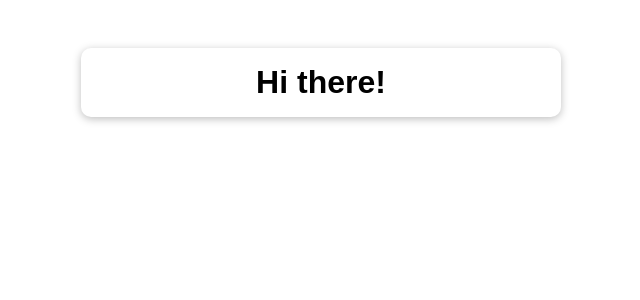
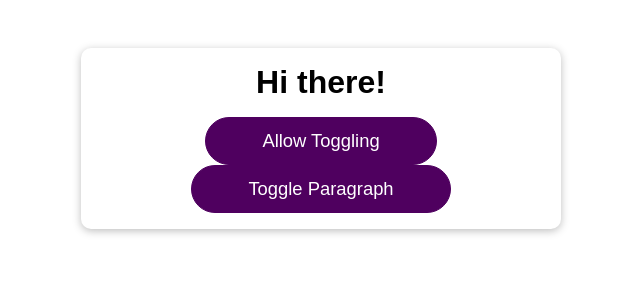
Before and after one commit to khj1341/udemy-react, a React (Create React App) app: page / in a window 1280 px wide. Shown: the top 300 px of the page, without its empty margins (319-959 px from the left). Built offline with nearby package versions, Linux system fonts and the light colour scheme.

Commit message:
upload complete code

```diff
--- a/src/App.css
+++ b/src/App.css
@@ -5,6 +5,7 @@
   background: white;
   box-shadow: 0 2px 8px rgba(0, 0, 0, 0.26);
   border-radius: 10px;
+  text-align: center;
 }
 
 .app h1 {
--- a/src/App.js
+++ b/src/App.js
@@ -1,13 +1,46 @@
-import React from 'react';
+import React, { useCallback, useState } from "react";
 
-import './App.css';
+import Button from "./components/UI/Button/Button";
+import "./App.css";
+import DemoOutput from "./components/Demo/DemoOutput";
 
-function App() {
+// useCallback, useMemo는 React.memo와 함께 사용하면 좋음.
+// useMemo는 .sort 같은 것을 사용할때 성능이 문제될것 같으면 사용.
+const App = () => {
+  const [isShowParagraph, setIsShowParagraph] = useState(false);
+  const [allowToggle, setAllowToggle] = useState(false);
+  // 매번 재생성됨. => 새로운 함수!
+  // const toggleParagraphHandler = () => {
+  //   setIsShowParagraph((prevIsShowParagraph) => !prevIsShowParagraph);
+  // };
+
+  // 기존의 reference에 저장해줌 => 새로운 함수가 아님. (React 자체에 저장됨.)
+  // useCallback은 1. 함수를 메모리에 고정시켜줌 2. 클로저에 의해서 함수 선언할 때 state까지 기억하게됨.
+  const toggleParagraphHandler = useCallback(() => {
+    // 함수가 생성될때, 함수 외부에서 사용하는 모든 변수를 잠가버린다. 따라서 allowToggle도 잠긴다.
+    // ===> 그래서 deps에 allowToggle을 넣어서 allowToggle이 바뀔때마다 함수를 재생성해줘야함.
+    if (allowToggle) {
+      setIsShowParagraph((prevIsShowParagraph) => !prevIsShowParagraph);
+    }
+    // deps에 setState함수 넣어주지 않는 이유도 useCallback함수로 setState함수가 만들어지기 때문.
+    // deps에 state를 넣어줌으로써 allowToggle이 바뀔때마다 함수가 재생성되므로 새로운 allowToggle값을 항상 사용하게됨.
+  }, [allowToggle]);
+
+  // 클로저: 함수가 생성될때 외부 변수까지 그대로 기억해서 외부 변수가 변하더라도 기존의 변수값을 기억한다.
+
+  const allowToggleHandler = () => {
+    setAllowToggle(true);
+  };
+
+  console.log("APP RUNNING");
   return (
     <div className="app">
       <h1>Hi there!</h1>
+      <DemoOutput isShow={isShowParagraph} />
+      <Button onClick={allowToggleHandler}>Allow Toggling</Button>
+      <Button onClick={toggleParagraphHandler}>Toggle Paragraph</Button>
     </div>
   );
-}
+};
 
 export default App;
--- /dev/null
+++ b/src/components/Demo/DemoOutput.js
@@ -0,0 +1,13 @@
+import React from "react";
+import MyParagraph from "./MyParagraph";
+
+const DemoOutput = ({ isShow }) => {
+  console.log("DemoOutput RUNNING");
+  return <MyParagraph>{isShow ? "This is new!" : ""}</MyParagraph>;
+};
+
+// React.memo 로 감싸주면 부모 Component에 변화가 있더라도 props 의 변경이 있을 때만 해당 component를 재평가/재실행 한다.
+// 모든 Component에 React.memo를 적용하지 않는 이유는 Resource를 잡아먹기 때문.(기존 props와 새로운 props를 비교하는 프로세스가 생기기 때문)
+// Component Tree에서 자식 Component가 많으면 유용하게 쓰임.(따라서 상위 Component일수록 더 효과적임, App Component에 가까울수록.)
+// 부모 Component가 재평가 될때마다 자식 Component가 바뀌는 경우는 의미없음.
+export default React.memo(DemoOutput);
--- /dev/null
+++ b/src/components/Demo/MyParagraph.js
@@ -0,0 +1,8 @@
+import React from "react";
+
+const MyParagraph = ({ children }) => {
+  console.log("MyParagraph RUNNING");
+  return <p>{children}</p>;
+};
+
+export default MyParagraph;
```
Also changed, not shown: src/components/UI/Button/Button.js (+5 -4 lines).
